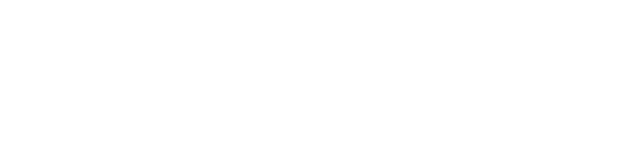
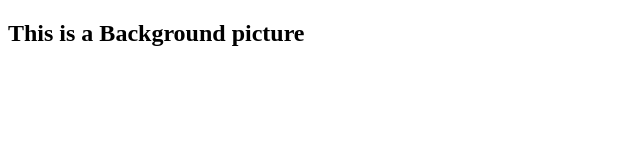
Before and after one commit to brettl1991/background-generator, a plain HTML site: page index.html in a window 1280 px wide. Shown: the whole page, without its empty margins (0-640 px from the left). Drawn offline with Linux system fonts and the light colour scheme.

Commit message:
Changing text

```diff
--- a/index.html
+++ b/index.html
@@ -4,4 +4,7 @@
   <title>
     Cool Background
   </title>
+  <h2>
+    This is a Background picture
+  </h2>
 </head>
```
